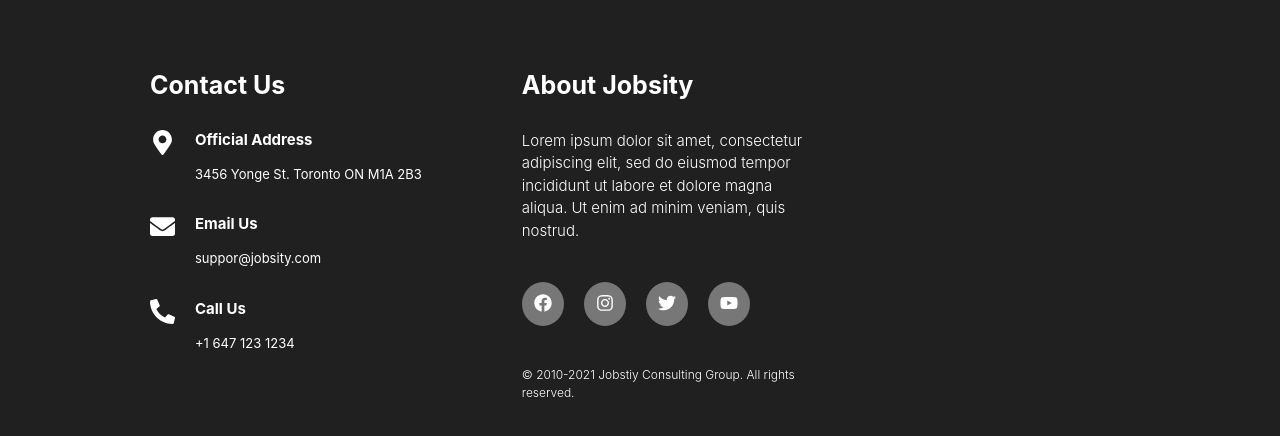
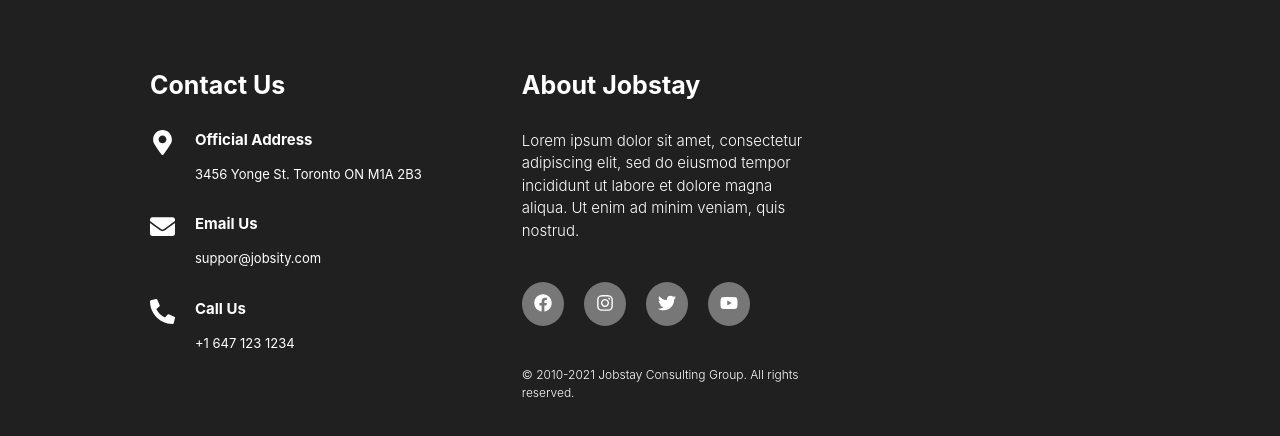
Before and after one commit to CaesarHp/consulting-website, a React (Create React App) app: page / in a window 1280 px wide. Shown: the part 2224-2660 px from the top of the page. Built offline with nearby package versions, Linux system fonts and the light colour scheme.

Commit message:
name fixed

```diff
--- a/public/index.html
+++ b/public/index.html
@@ -24,10 +24,7 @@
 
     <meta name="viewport" content="width=device-width, initial-scale=1" />
     <meta name="theme-color" content="#000000" />
-    <meta
-      name="description"
-      content="Web site created using create-react-app"
-    />
+    <meta name="description" content="Jobstay the best consulting agency" />
     <link rel="apple-touch-icon" href="%PUBLIC_URL%/logo192.png" />
     <!--
       manifest.json provides metadata used when your web app is installed on a
@@ -43,7 +40,7 @@
       work correctly both with client-side routing and a non-root public URL.
       Learn how to configure a non-root public URL by running `npm run build`.
     -->
-    <title>Jobstiy</title>
+    <title>Jobstay</title>
   </head>
   <body>
     <noscript>You need to enable JavaScript to run this app.</noscript>
--- a/src/components/Footer.js
+++ b/src/components/Footer.js
@@ -60,7 +60,7 @@ const Footer = function () {
       </div>
 
       <div className={classes["footer-about-container"]}>
-        <span className={classes["footer-about-title"]}>About Jobsity</span>
+        <span className={classes["footer-about-title"]}>About Jobstay</span>
         <p className={classes["footer-about-paragraph"]}>
           Lorem ipsum dolor sit amet, consectetur adipiscing elit, sed do
           eiusmod tempor incididunt ut labore et dolore magna aliqua. Ut enim ad
@@ -87,7 +87,7 @@ const Footer = function () {
         </IconContext.Provider>
 
         <span className={classes["footer-about-copyright"]}>
-          © 2010-2021 Jobstiy Consulting Group. All rights reserved.
+          © 2010-2021 Jobstay Consulting Group. All rights reserved.
         </span>
       </div>
     </div>
--- a/src/components/Header.module.scss
+++ b/src/components/Header.module.scss
@@ -37,18 +37,17 @@
     }
   }
 
-  & li {
-    @media only screen and (max-width: $bp-large) {
-      padding: 1.5rem;
-    }
-  }
-
   &-home-btn {
     font-family: inherit;
     font-size: 1.4rem;
     color: $color-grey-dark-1;
     font-weight: 700;
     cursor: pointer;
+
+    @media only screen and (max-width: $bp-large) {
+      display: block;
+      padding: 2.5rem;
+    }
   }
 
   &-link {
@@ -58,6 +57,11 @@
     font-weight: 700;
     text-decoration: none;
     cursor: pointer;
+
+    @media only screen and (max-width: $bp-large) {
+      display: block;
+      padding: 2.5rem;
+    }
   }
 
   &-link:link,
@@ -74,6 +78,8 @@
     width: 100%;
     background-color: white;
     text-align: center;
+
+    //transition: all 0.5s ease-in-out;
   }
 }
 
@@ -90,18 +96,17 @@
     }
   }
 
-  & li {
-    @media only screen and (max-width: $bp-large) {
-      padding: 1.5rem;
-    }
-  }
-
   &-home-btn {
     font-family: inherit;
     font-size: 1.4rem;
     color: $color-grey-dark-1;
     font-weight: 700;
     cursor: pointer;
+
+    @media only screen and (max-width: $bp-large) {
+      display: block;
+      padding: 2.5rem;
+    }
   }
 
   &-link {
@@ -111,6 +116,11 @@
     font-weight: 700;
     text-decoration: none;
     cursor: pointer;
+
+    @media only screen and (max-width: $bp-large) {
+      display: block;
+      padding: 2.5rem;
+    }
   }
 
   &-link:link,
@@ -128,6 +138,8 @@
     background-color: white;
     text-align: center;
     transform: translateX(100%);
+
+    //transition: all 0.5s ease-in-out;
   }
 }
 
```
